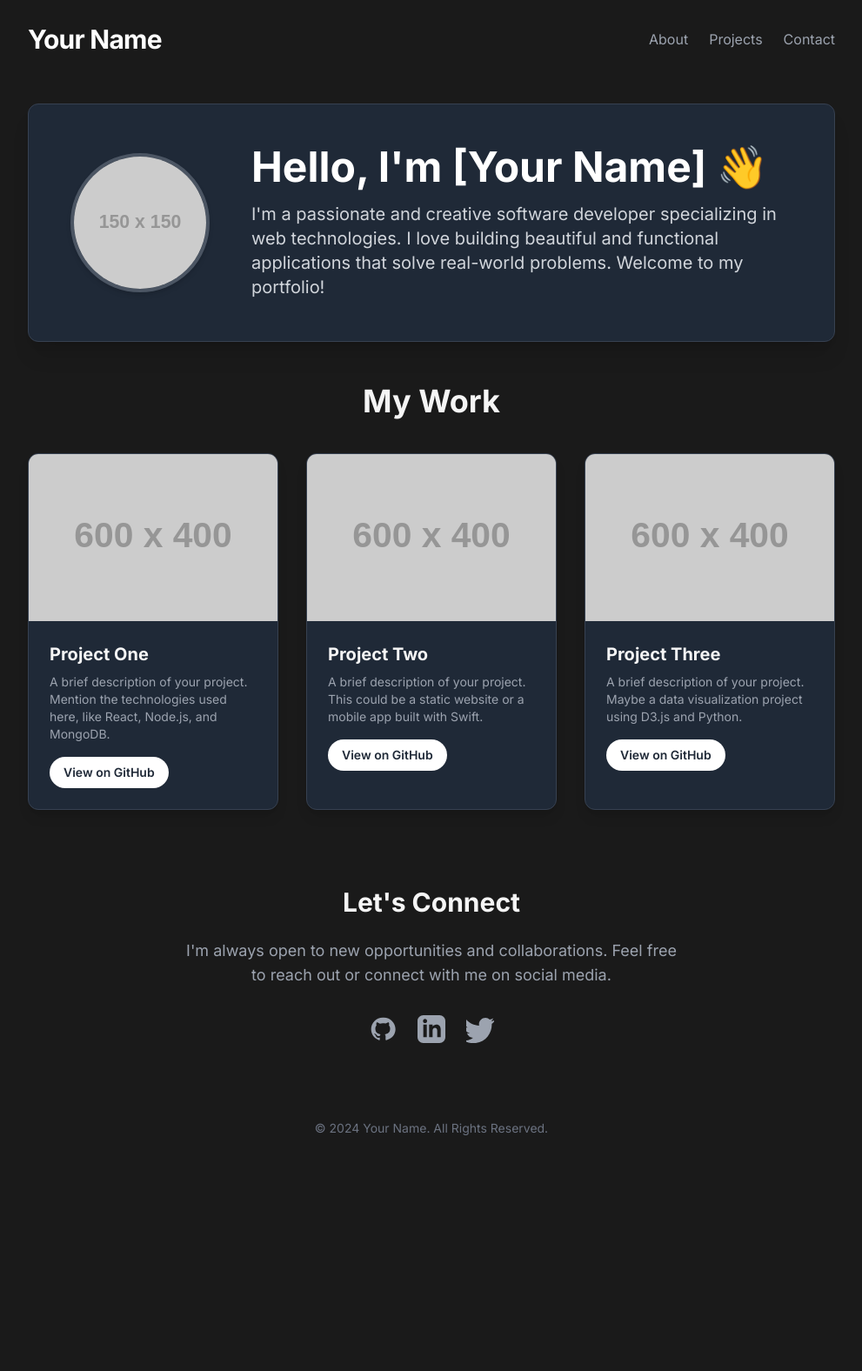
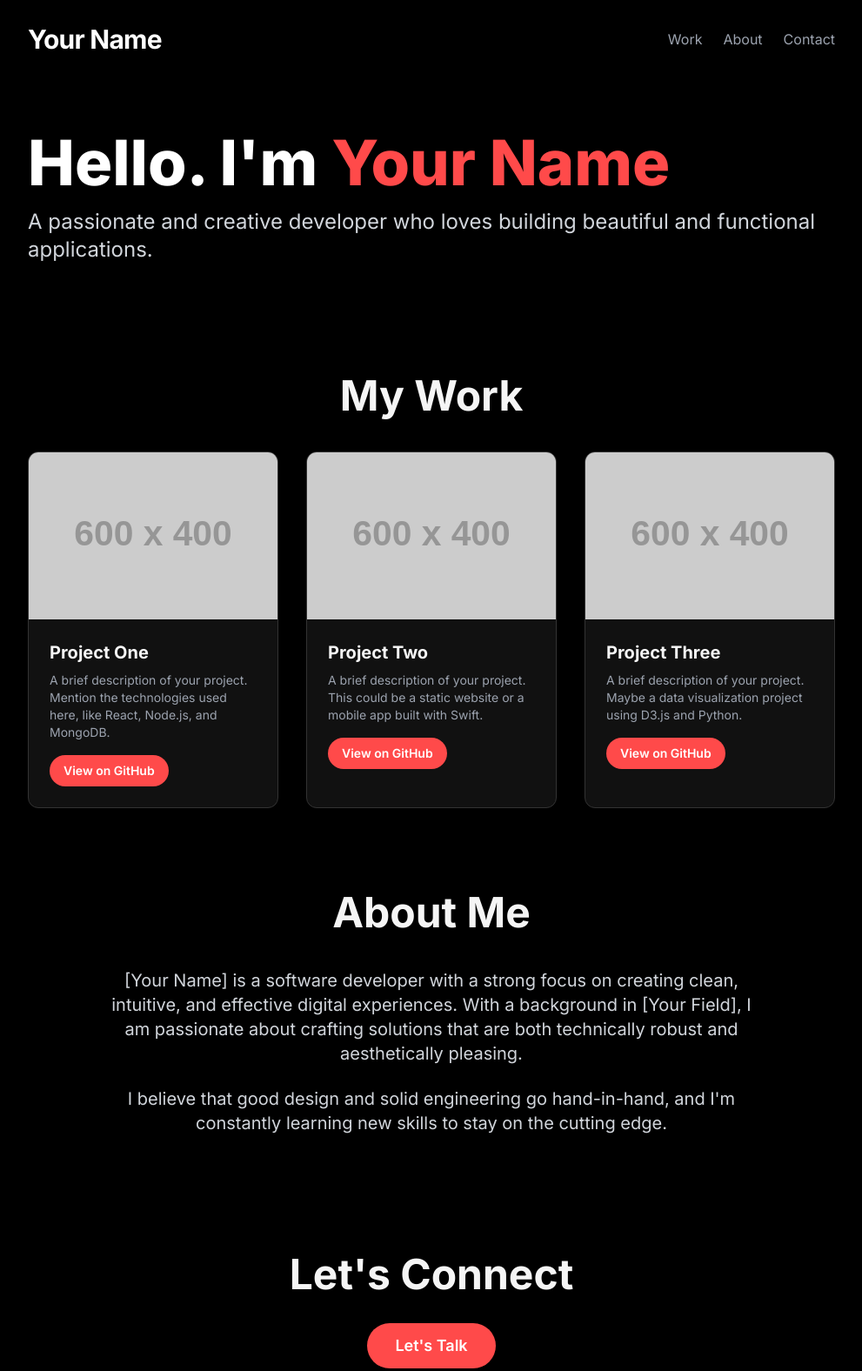
Before and after one commit to urbanomiles/urbanomiles.github.io, a plain HTML site: page index.html in a window 1280 px wide. Shown: the part 29-1605 px from the top of the page at 87% size, without its empty margins (144-1135 px from the left). Before the commit the page ends 1352 px from the top, so only its background shows below. Drawn offline with nearby package versions, Linux system fonts and the light colour scheme; placeholder pictures from the web are drawn by us.

Commit message:
Update index.html

```diff
--- a/index.html
+++ b/index.html
@@ -4,17 +4,39 @@
     <meta charset="UTF-8">
     <meta name="viewport" content="width=device-width, initial-scale=1.0">
     <title>Your Name | Portfolio</title>
-    <!-- Use Tailwind CSS for rapid, responsive styling -->
+    <!-- Use Tailwind CSS for a minimalist, modern aesthetic -->
     <script src="https://cdn.tailwindcss.com"></script>
+    <!-- Add custom Tailwind configuration to define colors -->
+    <script>
+        tailwind.config = {
+            theme: {
+                extend: {
+                    colors: {
+                        // Define a new accent color
+                        accent: '#ff4a4a',
+                        // Define custom dark shades
+                        dark: {
+                            100: '#111111',
+                            200: '#222222',
+                            300: '#333333'
+                        }
+                    },
+                    fontFamily: {
+                        'inter': ['Inter', 'sans-serif'],
+                    }
+                }
+            }
+        }
+    </script>
     <!-- Use Google Fonts for a clean, modern look -->
     <link rel="preconnect" href="https://fonts.googleapis.com">
     <link rel="preconnect" href="https://fonts.gstatic.com" crossorigin>
-    <link href="https://fonts.googleapis.com/css2?family=Inter:wght@400;600;700&display=swap" rel="stylesheet">
+    <link href="https://fonts.googleapis.com/css2?family=Inter:wght@400;600;700;800&display=swap" rel="stylesheet">
     <style>
         /* Apply a custom font and dark background to the whole page */
         body {
             font-family: 'Inter', sans-serif;
-            background-color: #1a1a1a;
+            background-color: #000;
             color: #f5f5f5;
             min-height: 100vh;
         }
@@ -23,10 +45,10 @@
             width: 8px;
         }
         ::-webkit-scrollbar-track {
-            background: #2a2a2a;
+            background: #111;
         }
         ::-webkit-scrollbar-thumb {
-            background: #4a4a4a;
+            background: #444;
             border-radius: 4px;
         }
     </style>
@@ -36,67 +58,66 @@
     <main class="w-full max-w-5xl px-4 md:px-8 lg:px-12 my-8">
 
         <!-- Header/Navigation -->
-        <header class="flex justify-between items-center py-6 mb-8">
+        <header class="flex justify-between items-center py-6 mb-16">
             <h1 class="text-3xl font-bold tracking-tight text-white">Your Name</h1>
             <nav class="hidden md:flex space-x-6 text-gray-400">
+                <a href="#work" class="hover:text-white transition-colors duration-200">Work</a>
                 <a href="#about" class="hover:text-white transition-colors duration-200">About</a>
-                <a href="#projects" class="hover:text-white transition-colors duration-200">Projects</a>
                 <a href="#contact" class="hover:text-white transition-colors duration-200">Contact</a>
             </nav>
         </header>
 
-        <!-- About Section -->
-        <section id="about" class="bg-gray-800 p-8 md:p-12 rounded-xl shadow-xl border border-gray-700 mb-12">
-            <div class="flex flex-col md:flex-row items-center space-y-6 md:space-y-0 md:space-x-12">
-                <!-- Profile Image -->
-                <img src="https://placehold.co/150x150/4a4a4a/ffffff?text=Avatar" alt="Your Name" class="rounded-full w-28 h-28 md:w-40 md:h-40 object-cover border-4 border-gray-600 shadow-md">
-                <!-- About Text -->
+        <!-- Hero Section -->
+        <section class="mb-24 md:mb-32 text-center md:text-left">
+            <div class="flex flex-col md:flex-row items-center space-y-8 md:space-y-0 md:space-x-12">
                 <div>
-                    <h2 class="text-4xl md:text-5xl font-extrabold mb-4 text-white">Hello, I'm [Your Name] 👋</h2>
-                    <p class="text-gray-300 text-lg md:text-xl leading-relaxed">
-                        I'm a passionate and creative software developer specializing in web technologies. I love building beautiful and functional applications that solve real-world problems. Welcome to my portfolio!
+                    <h2 class="text-5xl md:text-7xl font-extrabold leading-tight text-white mb-4">
+                        Hello. I'm <span class="text-accent">Your Name</span>
+                    </h2>
+                    <p class="text-gray-300 text-lg md:text-2xl leading-relaxed">
+                        A passionate and creative developer who loves building beautiful and functional applications.
                     </p>
                 </div>
             </div>
         </section>
 
-        <!-- Projects Section -->
-        <section id="projects" class="mb-12">
-            <h2 class="text-3xl md:text-4xl font-bold text-center mb-10">My Work</h2>
+        <!-- Work Section -->
+        <section id="work" class="mb-24">
+            <h2 class="text-4xl md:text-5xl font-bold text-center mb-10">My Work</h2>
             <!-- Projects Grid -->
             <div class="grid grid-cols-1 md:grid-cols-2 lg:grid-cols-3 gap-8">
 
                 <!-- Project Card 1 -->
-                <div class="bg-gray-800 rounded-xl shadow-lg border border-gray-700 overflow-hidden transform hover:scale-105 transition-transform duration-300">
-                    <img src="https://placehold.co/600x400/3d4852/ffffff?text=Project+1" alt="Project 1" class="w-full h-48 object-cover">
+                <div class="group relative bg-dark-100 rounded-xl shadow-lg border border-dark-300 overflow-hidden">
+                    <img src="https://placehold.co/600x400/3d4852/ffffff?text=Project+1" alt="Project 1" class="w-full h-48 object-cover transition-transform duration-300 group-hover:scale-110">
                     <div class="p-6">
                         <h3 class="text-xl font-bold mb-2">Project One</h3>
                         <p class="text-gray-400 text-sm mb-4">A brief description of your project. Mention the technologies used here, like React, Node.js, and MongoDB.</p>
-                        <a href="https://github.com/yourusername/project1" class="inline-block bg-white text-gray-800 font-semibold text-sm py-2 px-4 rounded-full hover:bg-gray-200 transition-colors duration-200">
+                        <a href="https://github.com/yourusername/project1" target="_blank" class="inline-block bg-accent text-white font-semibold text-sm py-2 px-4 rounded-full transition-colors duration-200 hover:bg-red-600">
                             View on GitHub
                         </a>
                     </div>
                 </div>
 
                 <!-- Project Card 2 -->
-                <div class="bg-gray-800 rounded-xl shadow-lg border border-gray-700 overflow-hidden transform hover:scale-105 transition-transform duration-300">
-                    <img src="https://placehold.co/600x400/5e6878/ffffff?text=Project+2" alt="Project 2" class="w-full h-48 object-cover">
+                <div class="group relative bg-dark-100 rounded-xl shadow-lg border border-dark-300 overflow-hidden">
+                    <img src="https://placehold.co/600x400/5e6878/ffffff?text=Project+2" alt="Project 2" class="w-full h-48 object-cover transition-transform duration-300 group-hover:scale-110">
                     <div class="p-6">
                         <h3 class="text-xl font-bold mb-2">Project Two</h3>
                         <p class="text-gray-400 text-sm mb-4">A brief description of your project. This could be a static website or a mobile app built with Swift.</p>
-                        <a href="https://github.com/yourusername/project2" class="inline-block bg-white text-gray-800 font-semibold text-sm py-2 px-4 rounded-full hover:bg-gray-200 transition-colors duration-200">
+                        <a href="https://github.com/yourusername/project2" target="_blank" class="inline-block bg-accent text-white font-semibold text-sm py-2 px-4 rounded-full transition-colors duration-200 hover:bg-red-600">
                             View on GitHub
                         </a>
                     </div>
                 </div>
 
                 <!-- Project Card 3 -->
-                <div class="bg-gray-800 rounded-xl shadow-lg border border-gray-700 overflow-hidden transform hover:scale-105 transition-transform duration-300">
-                    <img src="https://placehold.co/600x400/7a8596/ffffff?text=Project+3" alt="Project 3" class="w-full h-48 object-cover">
+                <div class="group relative bg-dark-100 rounded-xl shadow-lg border border-dark-300 overflow-hidden">
+                    <img src="https://placehold.co/600x400/7a8596/ffffff?text=Project+3" alt="Project 3" class="w-full h-48 object-cover transition-transform duration-300 group-hover:scale-110">
                     <div class="p-6">
                         <h3 class="text-xl font-bold mb-2">Project Three</h3>
                         <p class="text-gray-400 text-sm mb-4">A brief description of your project. Maybe a data visualization project using D3.js and Python.</p>
-                        <a href="https://github.com/yourusername/project3" class="inline-block bg-white text-gray-800 font-semibold text-sm py-2 px-4 rounded-full hover:bg-gray-200 transition-colors duration-200">
+                        <a href="https://github.com/yourusername/project3" target="_blank" class="inline-block bg-accent text-white font-semibold text-sm py-2 px-4 rounded-full transition-colors duration-200 hover:bg-red-600">
                             View on GitHub
                         </a>
                     </div>
@@ -105,12 +126,25 @@
             </div>
         </section>
 
+        <!-- About Section -->
+        <section id="about" class="mb-24">
+            <h2 class="text-4xl md:text-5xl font-bold text-center mb-10">About Me</h2>
+            <div class="max-w-3xl mx-auto text-center">
+                <p class="text-gray-300 text-lg md:text-xl leading-relaxed mb-6">
+                    [Your Name] is a software developer with a strong focus on creating clean, intuitive, and effective digital experiences. With a background in [Your Field], I am passionate about crafting solutions that are both technically robust and aesthetically pleasing.
+                </p>
+                <p class="text-gray-300 text-lg md:text-xl leading-relaxed">
+                    I believe that good design and solid engineering go hand-in-hand, and I'm constantly learning new skills to stay on the cutting edge.
+                </p>
+            </div>
+        </section>
+
         <!-- Contact/Social Links Section -->
         <section id="contact" class="flex flex-col items-center py-10">
-            <h2 class="text-3xl font-bold mb-6">Let's Connect</h2>
-            <p class="text-gray-400 text-lg mb-8 text-center max-w-xl">
-                I'm always open to new opportunities and collaborations. Feel free to reach out or connect with me on social media.
-            </p>
+            <h2 class="text-4xl md:text-5xl font-bold text-center mb-8">Let's Connect</h2>
+            <a href="mailto:your_email@example.com" class="bg-accent text-white font-semibold text-lg py-3 px-8 rounded-full mb-6 transition-colors duration-200 hover:bg-red-600">
+                Let's Talk
+            </a>
             <div class="flex space-x-6">
                 <!-- GitHub Link -->
                 <a href="https://github.com/yourusername" target="_blank" class="text-gray-400 hover:text-white transition-colors duration-200">
@@ -136,7 +170,7 @@
     </main>
 
     <!-- Footer -->
-    <footer class="text-center text-gray-500 text-sm py-4">
+    <footer class="text-center text-gray-500 text-sm py-8">
         <p>&copy; 2024 Your Name. All Rights Reserved.</p>
     </footer>
 
```
